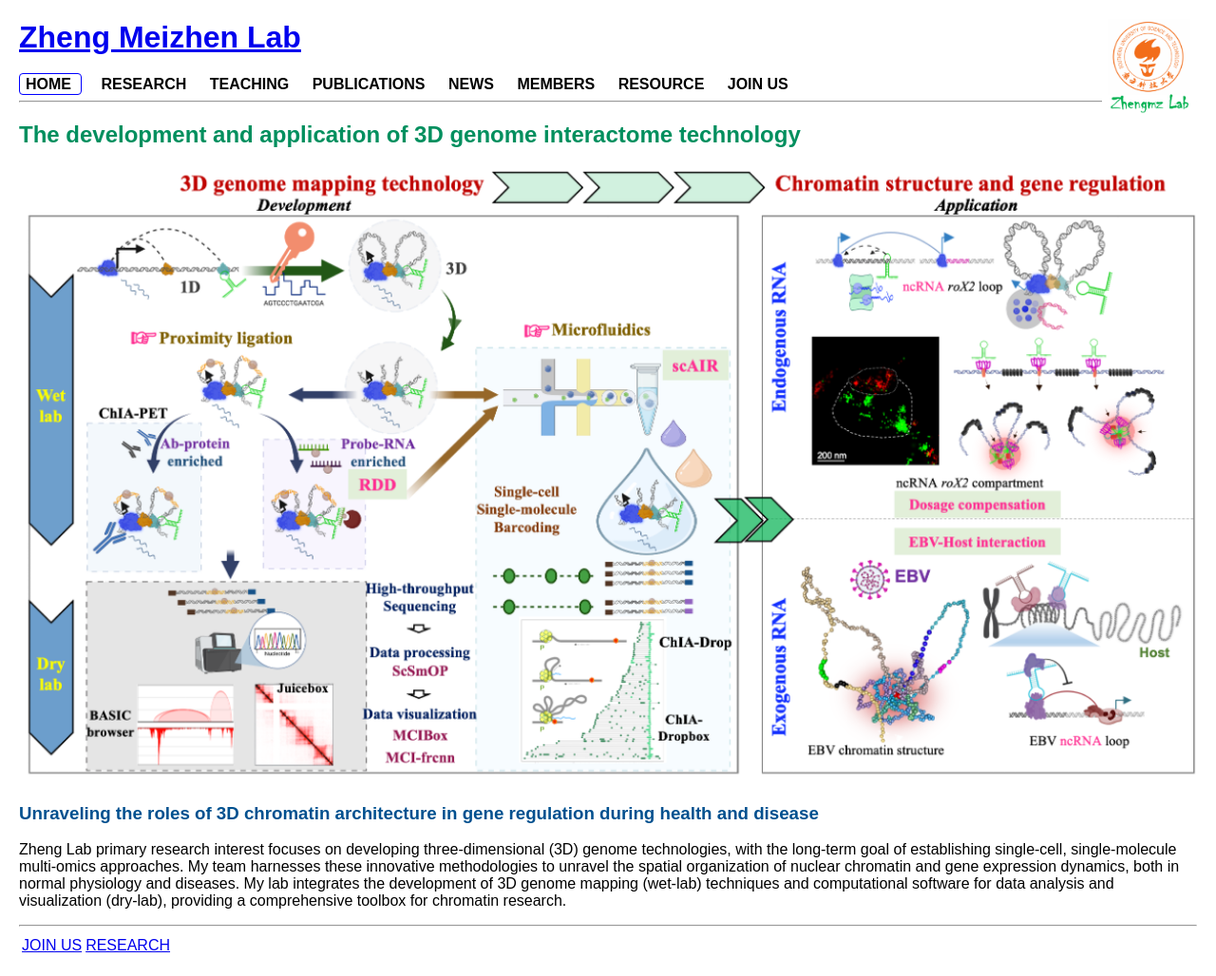
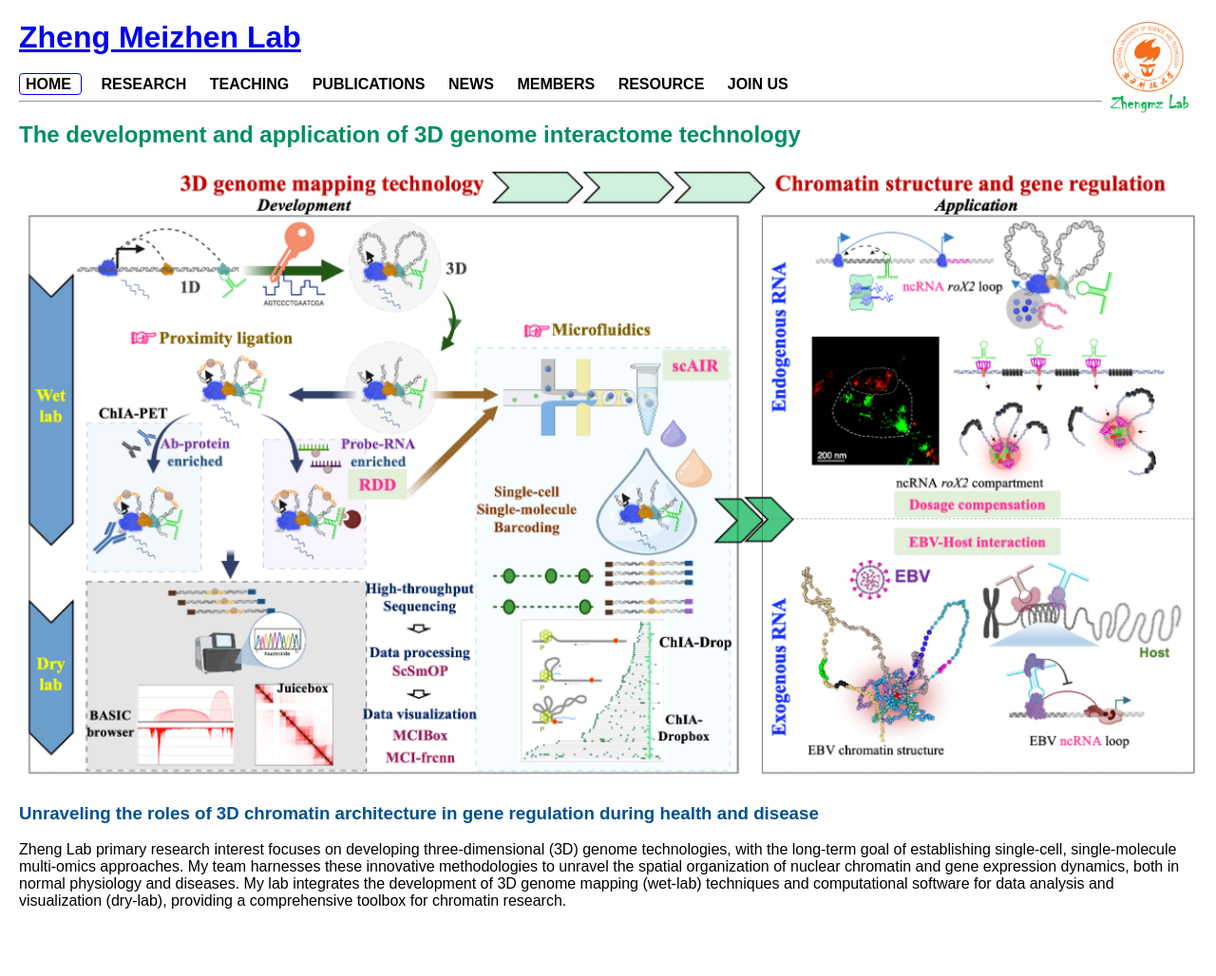
Before and after one commit to ZhengmzLab/zhengmzlab.github.io, a Jekyll site: the page built from index.md, in a window 1280 px wide. Shown: the whole page at 95% size. Built offline with Jekyll 4.4.1, drawn with Linux system fonts in a browser that asks for light colours; after the commit the page ends 978 px from its top, so only the background shows below that.

Commit message:
Update index.md

```diff
--- a/index.md
+++ b/index.md
@@ -11,7 +11,3 @@ title: HOME
 ### <span style="color:#00508f; font-weight:bold;">Unraveling the roles of 3D chromatin architecture in gene regulation during health and disease</span>
 
 Zheng Lab primary research interest focuses on developing three-dimensional (3D) genome technologies, with the long-term goal of establishing single-cell, single-molecule multi-omics approaches. My team harnesses these innovative methodologies to unravel the spatial organization of nuclear chromatin and gene expression dynamics, both in normal physiology and diseases. My lab integrates the development of 3D genome mapping (wet-lab) techniques and computational software for data analysis and visualization (dry-lab), providing a comprehensive toolbox for chromatin research.
-
----
-
-[JOIN US](join_us.html) | [RESEARCH](research.html)
```
